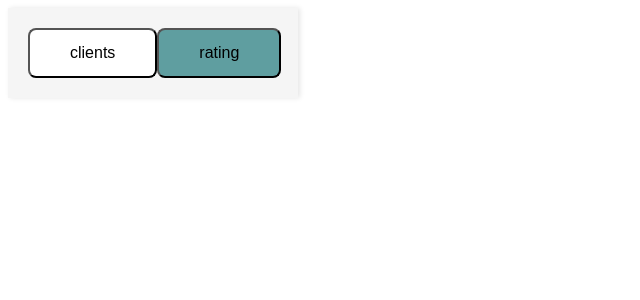
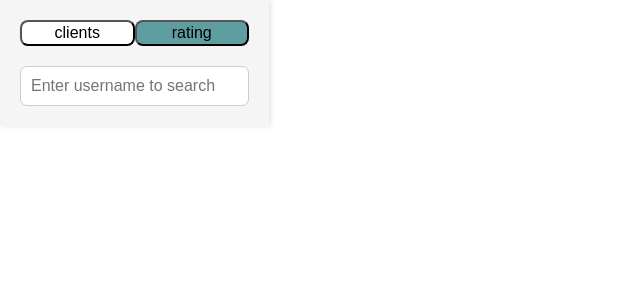
Before and after one commit to Cherepanov-Pavel/vue-test-project, a Vue app: page /users/clients in a window 1280 px wide. Shown: the top 300 px of the page, without its empty margins (0-640 px from the left). Built offline with nearby package versions, Linux system fonts and the light colour scheme.

Commit message:
feat: finish development of the top menu

```diff
--- a/src/app/assets/styles/main.css
+++ b/src/app/assets/styles/main.css
@@ -0,0 +1,7 @@
+* {
+	box-sizing: border-box;
+}
+
+body {
+	margin: 0;
+}
--- a/src/app/components/AppLink.vue
+++ b/src/app/components/AppLink.vue
@@ -52,5 +52,6 @@ const externalLink = computed<false | string>(() =>
 .app-link{
 	text-decoration: none;
 	color: inherit;
+	width: 100%;
 }
 </style>
--- a/src/app/components/buttons/AppButton.vue
+++ b/src/app/components/buttons/AppButton.vue
@@ -34,6 +34,7 @@ withDefaults(defineProps<Props>(), {
   display: flex;
   justify-content: center;
 	cursor: pointer;
+	width: 100%;
 }
 
 .app-button:disabled {
--- /dev/null
+++ b/src/app/components/inputs/AppInput.vue
@@ -0,0 +1,27 @@
+<script setup lang="ts">
+
+const model = defineModel<string>({
+	'default': '',
+	'required': false
+})
+</script>
+
+<template>
+	<input
+		ref="refInput"
+		v-model="model"
+		:class="$style['app-input']"
+	>
+</template>
+
+<style module lang="css">
+.app-input{
+	width: 100%;
+  padding: 10px;
+  border: 1px solid #ccc;
+  border-radius: 7px;
+  font-size: 16px;
+  outline: none;
+  transition: border 0.3s ease, box-shadow 0.3s ease;
+}
+</style>
--- a/src/users/router/index.ts
+++ b/src/users/router/index.ts
@@ -30,7 +30,7 @@ export const usersRoutes: RouteRecordRaw[] = [
 		'path': '/users/:tab?/:userId(\\d+)?',
 		'props': (route) => ({
 			'tab': route.params.tab,
-			'userId': route.params.userId ? +route.params.userId : route.params.userId
+			'userId': route.params.userId ? +route.params.userId : undefined
 		})
 	}
 ]
--- a/src/users/views/UsersView.vue
+++ b/src/users/views/UsersView.vue
@@ -1,6 +1,7 @@
 <script setup lang="ts">
 import AppLink from '@/app/components/AppLink.vue'
 import AppButton from '@/app/components/buttons/AppButton.vue'
+import AppInput from '@/app/components/inputs/AppInput.vue'
 import {
 	usersListAvailableTabs, UsersListAvailableTabs
 } from '@/users/shared/consts'
@@ -97,6 +98,7 @@ const updateClientList = () => {
 <template>
   <div :class="$style['users-view']">
 		<div :class="$style['sidebar']">
+      <div :class="$style['header']">
 				<div :class="$style['tabs']">
 					<template
 						v-for="usersListAvailableTab in usersListAvailableTabs"
@@ -115,39 +117,13 @@ const updateClientList = () => {
 						</AppLink>
 					</template>
 				</div>
-      <div v-if="selectedTab === 'clients'" class="client-list">
-        <input type="text" v-model="searchQuery" placeholder="Enter username to search" />
-        <ul>
-          <li
-            v-for="client in filteredClients"
-            :key="client.id"
-            @click="selectClient(client)"
-            :class="{ selected: client.id === selectedClient?.id }"
-          >
-            <img :src="client.avatar" alt="Client Avatar" />
-            {{ client.name }}
-          </li>
-        </ul>
-        <button @click="updateClientList">Update list</button>
+				<AppInput
+					v-model="searchQuery"
+					placeholder="Enter username to search"
+				/>
       </div>
-      <div v-if="selectedTab === 'rating'" class="rating-section">
-        <!-- Rating content will go here -->
-      </div>
-    </div>
+			<div :class="$style['users-list']">
 
-    <!-- Main content (Client Details) -->
-    <div class="main-content">
-      <div v-if="selectedClient" class="client-info">
-        <img :src="selectedClient.avatar" alt="Client Avatar" class="client-avatar" />
-        <h2>{{ selectedClient.name }}</h2>
-        <p>{{ selectedClient.email }}</p>
-        <div class="rating">
-          <button @click="updateRating(-1)">-</button>
-          <span>{{ rating }} points</span>
-          <button @click="updateRating(1)">+</button>
-        </div>
-        <textarea v-model="notes" placeholder="Add a note"></textarea>
-        <button @click="saveClientDetails">Save</button>
 			</div>
 		</div>
 	</div>
@@ -159,10 +135,15 @@ const updateClientList = () => {
 }
 
 .sidebar {
-  width: 250px;
   padding: 20px;
   background-color: #f5f5f5;
   box-shadow: 2px 0 5px rgba(0, 0, 0, 0.1);
+}
+
+.header{
+	display: flex;
+	flex-direction: column;
+	gap: 20px;
 }
 
 .tabs {
@@ -171,9 +152,15 @@ const updateClientList = () => {
 .tabs :global(.tab-selector){
 	color: black;
 	background-color:cadetblue;
+	padding: 2px 22px
 }
 .tabs :global(.tab-selector.selected) {
   background-color: white;
+}
+
+.users-list{
+	display: flex;
+	flex-direction: column;
 }
 /* .tabs button {
   width: 100%;
```
Lines whose indentation alone changed are shown as unchanged.
